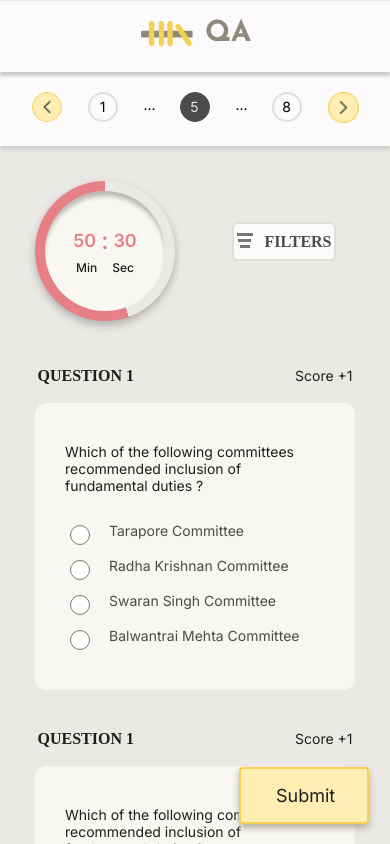
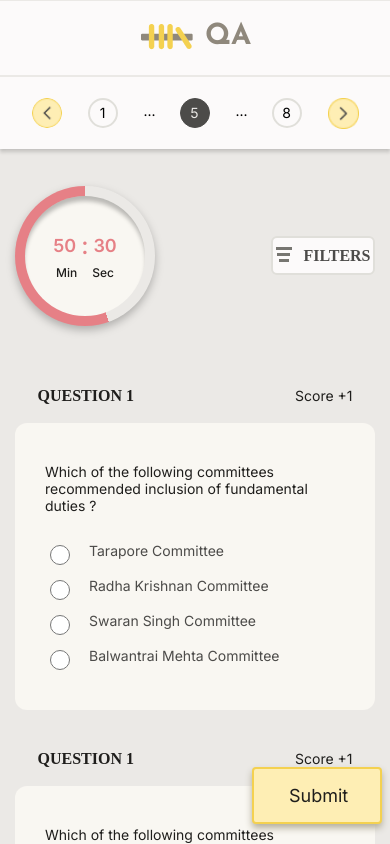
Before and after one commit to aasma12345/assessment-project, a Next.js app: page /assesment in a window 390 px wide. Shown: the top 844 px of the page. Built offline with nearby package versions, Linux system fonts and the light colour scheme; a web font is replaced by a local one.

Commit message:
correct header

```diff
--- a/app/assesment/assesment_content.js
+++ b/app/assesment/assesment_content.js
@@ -7,9 +7,9 @@ const Content = () => {
         <>
             <div className="content-box">
                 <div className="timer-filter">
-                    <div><Timers /></div>
-                    <div><Filter_button /></div>
-                    <div className="hide"><Filter /></div>
+                    <div className="mob-timer"><Timers /></div>
+                    <div className="mobile-filter"><Filter_button /></div>
+                    <div className="des-only"><Filter /></div>
                 </div>
                 <div className="questions">
                     <Container />
--- a/app/assesment/style.css
+++ b/app/assesment/style.css
@@ -13,13 +13,14 @@ body {
     background: #FCFAFA;
     /* border: 1px solid black; */
     margin: auto;
-    height: 72px;
+    /* height: 72px; */
 }
 
 .header-box {
     display: flex;
     width: 1200px;
-    /* border: 1px solid black; */
+    height: 72px;
+    /* border: 1px solid blue; */
     margin: auto;
     text-align: center;
     justify-content: space-between;
@@ -31,15 +32,16 @@ body {
         display: block;
         width: 100%;
         text-align: center;
-        border: none;
+        /* border: none; */
         margin: auto;
         background: var(--Light-a, #FCFAFA);
         box-shadow: 0px 4px 3px 0px rgba(0, 0, 0, 0.10);
+        height: 146px;
     }
 
     .headerrow {
         background: #FCFAFA;
-        box-shadow: 0px 4px 3px 0px rgba(0, 0, 0, 0.10);
+        /* box-shadow: 0px 4px 3px 0px rgba(0, 0, 0, 0.10); */
         height: 146px;
     }
 
@@ -59,9 +61,7 @@ body {
 
 @media (max-width:576px) {
     .logo-text {
-
-        margin-top: 15px;
-        margin-bottom: 15px;
+        height: 72px;
     }
 }
 
@@ -105,13 +105,16 @@ body {
     display: flex;
     justify-content: space-between;
     align-items: center;
+    /* border: 1px solid red; */
 }
 
 @media (max-width: 576px) {
     .table {
         display: flex;
-        margin-top: 40px;
+        margin-top: 2px;
         background: #FCFAFA;
+        height: 74px;
+        border-top: 2px solid #EBE9E6;
     }
 }
 
@@ -257,7 +260,7 @@ body {
     .submit-button-div {
         position: fixed;
         bottom: 20px;
-        right: 21px;
+        right: 8px;
         margin-left: 0;
         width: auto;
         z-index: 2;
@@ -274,7 +277,7 @@ body {
 
 @media (max-width: 576px) {
     .question-content {
-        width: 320px;
+        /* width: 320px; */
         /* border: 2px solid blue; */
         padding-top: 40px;
         padding-bottom: 40px;
@@ -522,8 +525,13 @@ body {
     .timer-div {
         width: 150px;
         height: 150px;
-        position: absolute;
-        margin-left: 20px;
+        /* position: absolute; */
+        margin-left: 0px;
+
+
+    }
+    .mob-timer{
+        width: 170px;
 
     }
 
@@ -533,7 +541,7 @@ body {
         border-radius: 50%;
         background: conic-gradient(#EBE9E6 0deg 160deg, #E68086 160deg 360deg);
         filter: drop-shadow(0px 4px 4px rgba(0, 0, 0, 0.25));
-        margin-top: 15px;
+        /* margin-top: 15px; */
 
     }
 
@@ -683,7 +691,7 @@ body {
     display: flex;
     width: 996px;
     /* border:1px solid black; */
-    height: 72px;
+    /* height: 72px; */
     justify-content: space-between;
 }
 
@@ -701,7 +709,9 @@ body {
         display: flex;
         width: 100%;
         height: 181px;
-        margin: auto
+        margin: auto;
+        margin-top:20px;
+        justify-content: space-between;
     }
 
     .mob-filter {
@@ -714,8 +724,9 @@ body {
         background: #FCFAFA;
         justify-content: center;
         align-items: center;
-        margin-left: 217px;
-        margin-top: 76px;
+    }
+    .mobile-filter{
+        margin-top: 70px;
     }
 
     .filter-button {
```
